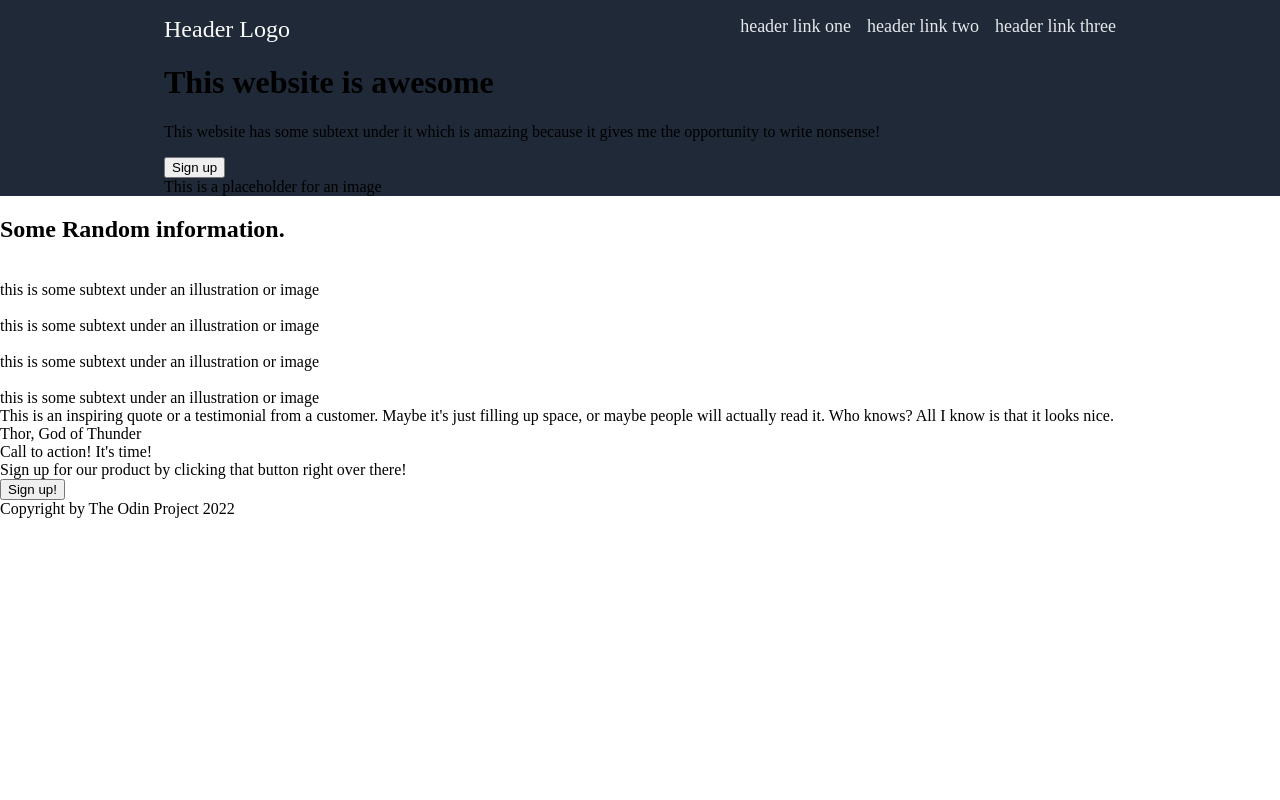
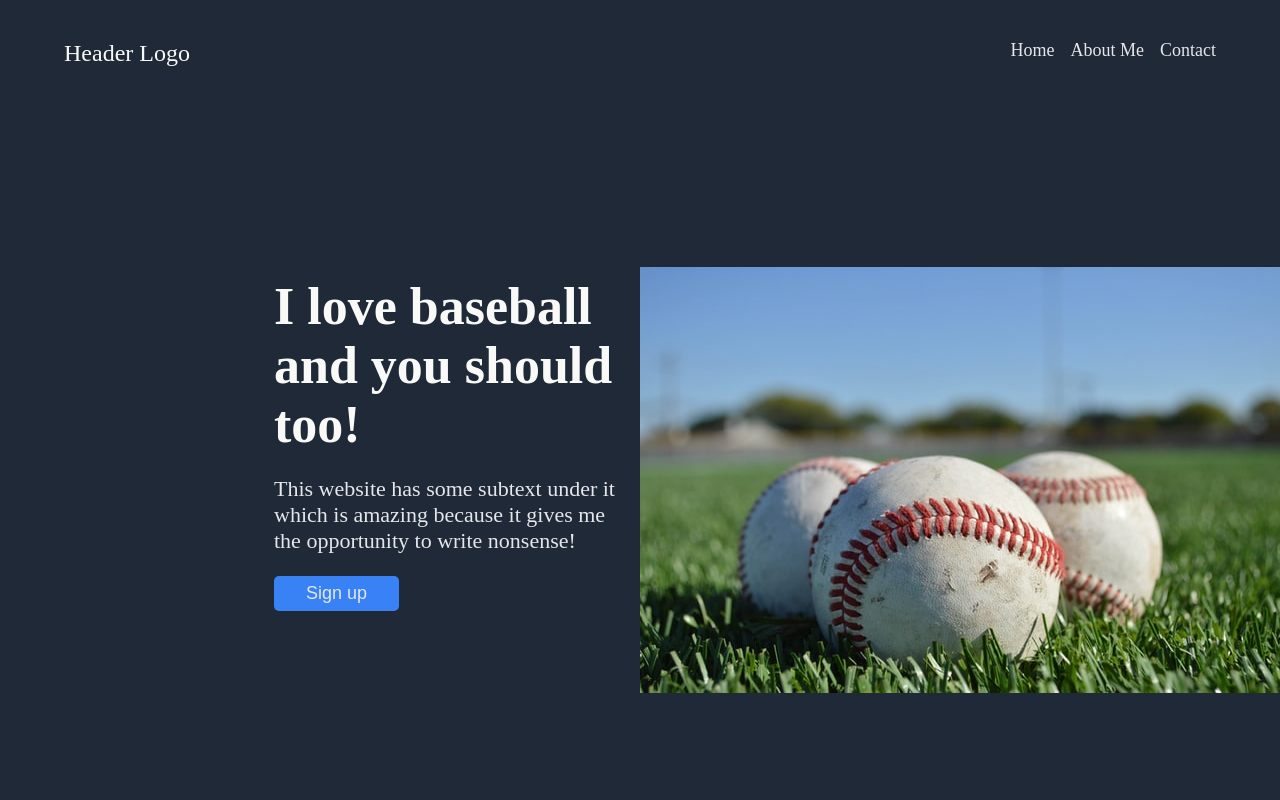
Before and after one commit to LucasFaustman/odin-landingpage, a plain HTML site: page index.html in a window 1280 px wide. Shown: the top 800 px of the page. Drawn offline with Linux system fonts and the light colour scheme.

Commit message:
added the second area of the landing page

```diff
--- a/index.html
+++ b/index.html
@@ -15,18 +15,26 @@
     <div class="header">
         <div class="left-header">
         Header Logo
-    </div>
+        </div>
     <ul class="right-header">
-        <li><a href="google.com">header link one </a></li>
-        <li><a href="google.com">header link two </a></li>
-        <li><a href="google.com">header link three </a></li>
-    </div>
+        <li><a href="google.com"> Home </a></li>
+        <li><a href="google.com"> About Me </a></li>
+        <li><a href="google.com"> Contact </a></li>
+        </div>
 
     <div class="second-header">
-        <h1>This website is awesome</h1>
-        <p> This website has some subtext under it which is amazing because it gives me the opportunity to write nonsense!</p>
-        <button class="signup">Sign up</button>
-        <div>This is a placeholder for an image</div>
+        <div class="awesometext">
+            <h1>I love baseball and you should too!</h1>
+            <p> This website has some subtext under it which is amazing because it gives me the opportunity to write nonsense!</p>
+            <button class="signup">
+                Sign up
+            </button>
+        </div>
+
+        <div class="header-image">
+            <img src="images/baseball.jpg">
+        </div>
+
     </div>
 </div>
 
--- a/styles.css
+++ b/styles.css
@@ -5,9 +5,10 @@ body {
 
 .entireheader {
     background-color: #1f2937;
-    padding-left: 164px;
-    padding-top: 16px;
-    padding-right: 164px;
+    padding-left: 64px;
+    padding-top: 40px;
+    padding-right: 64px;
+    padding-bottom: 10px;
 }
 
 .header {
@@ -36,3 +37,45 @@ ul {
     margin: 0;
     padding: 0;
 }
+
+.second-header {
+    display: flex;
+    padding: 200px;
+    justify-content: space-between;
+    max-width: 75%;
+}
+
+.awesometext {
+    display: flex;
+    flex-direction: column;
+    padding: 10px;
+}
+
+h1 {
+    font-size: 52px;
+    color: #F9FAF8;
+    font-weight: bolder;
+    margin: 0;
+    padding: 0;
+}
+
+p {
+    color: #e5e7eb;
+    font-size: 22px;
+}
+
+.header-image {
+    max-width: 50%;
+    max-height: auto;
+    flex: 1;
+}
+
+.signup {
+    max-width: 125px;
+    background-color: #3882F6;
+    font-size: 18px;
+    color: #e5e7eb;
+    border: 5px;
+    border-radius: 5px;
+    padding: 7px;
+}
```
Also changed, not shown: images/baseball.jpg (added), 2 other files.
